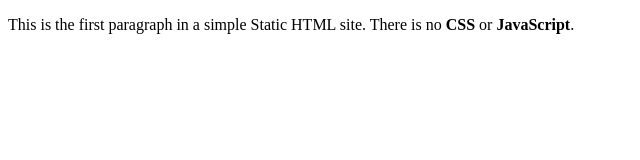
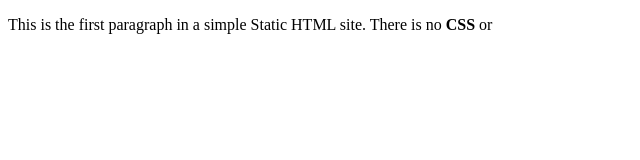
Before and after one commit to Vinay-Venkatesh/JenkinsExecutable, a plain HTML site: page index.html in a window 1280 px wide. Shown: the whole page, without its empty margins (0-640 px from the left). Drawn offline with Linux system fonts and the light colour scheme.

Commit message:
Update index.html

```diff
--- a/index.html
+++ b/index.html
@@ -5,6 +5,6 @@
         <title>Static HTML Site</title>
       </head>
       <body>
-        <p>This is the first paragraph in a simple Static HTML site. There is no <strong>CSS</strong> or <strong>JavaScript</strong>.</p>
+        <p>This is the first paragraph in a simple Static HTML site. There is no <strong>CSS</strong> or <script>JavaScript</strong>.</p>
       </body>
     </html>
```
